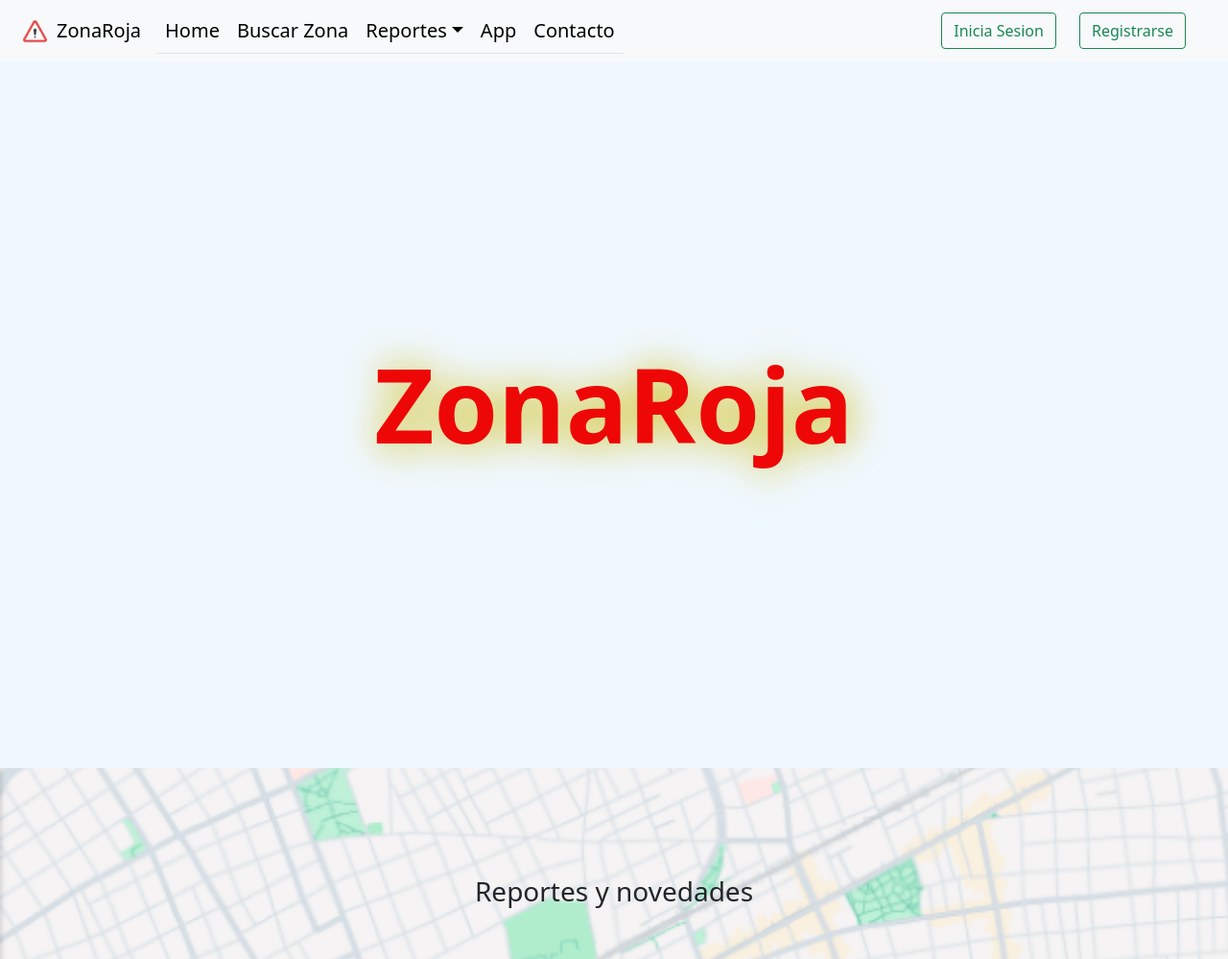
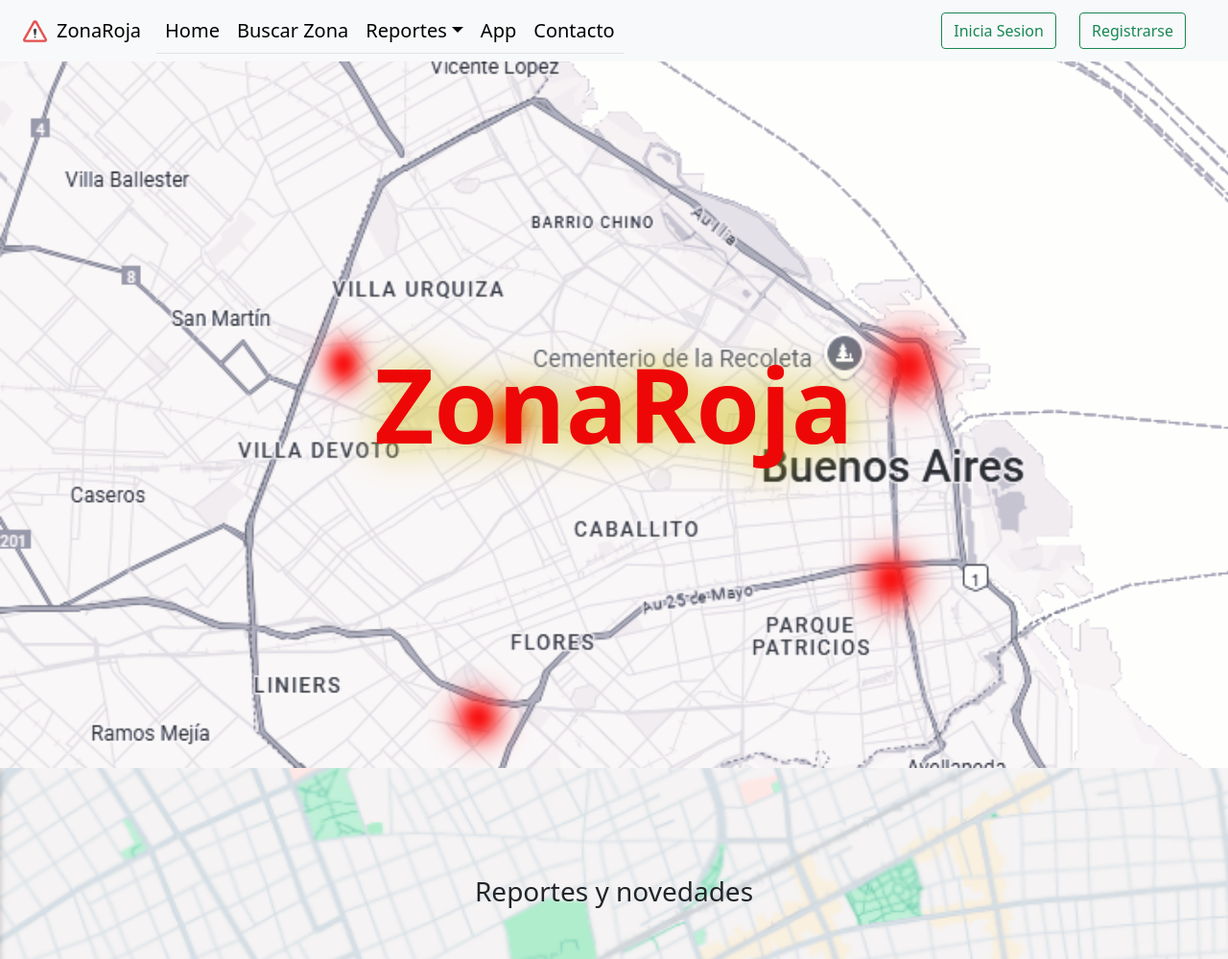
Before and after one commit to leticia-ramirez/nullptr, a Flask app: page / in a window 1280 px wide. Shown: the top 999 px of the page at 96% size. Run offline with Flask 3, Linux system fonts and the light colour scheme; data that the repository does not hold is empty; some libraries are stand-ins or nearby versions.

Commit message:
KAN-5 Cambio en el Banner

```diff
--- a/front/static/css/style.css
+++ b/front/static/css/style.css
@@ -159,6 +159,8 @@ section .grids .hijo img{
     animation-duration: 7s;
     background-color:aliceblue;
     overflow: hidden;
+    background-image: url('../img/mapa_zona_roja.png');
+    background-size: cover;
 }
 
 @keyframes BackgroundColor {
```
Also changed, not shown: front/static/img/mapa_zona_roja.png (added), 3 other files.
